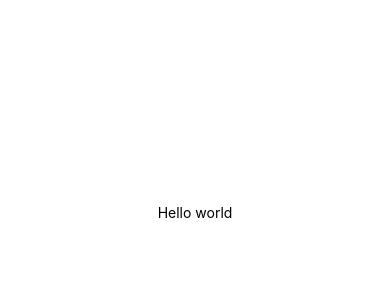
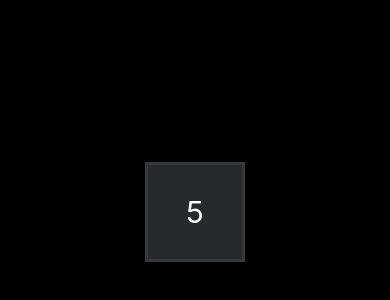
Before and after one commit to calm1205/triple-three-native, a React Native app: screen / in a window 390 px wide. Shown: the part 210-510 px from the top of the page. Built offline with nearby package versions, Linux system fonts and the light colour scheme.

Commit message:
make Square components

```diff
--- a/App.tsx
+++ b/App.tsx
@@ -1,12 +1,11 @@
-import { StatusBar } from "expo-status-bar";
 import React from "react";
-import { StyleSheet, Text, View } from "react-native";
+import { StyleSheet, View } from "react-native";
+import { Square } from "./src/components/atoms/Square";
 
 export default function App() {
   return (
     <View style={styles.container}>
-      <Text>Hello world</Text>
-      <StatusBar style="auto" />
+      <Square number={5} />
     </View>
   );
 }
@@ -14,7 +13,7 @@ export default function App() {
 const styles = StyleSheet.create({
   container: {
     flex: 1,
-    backgroundColor: "#fff",
+    backgroundColor: "black",
     alignItems: "center",
     justifyContent: "center",
   },
--- /dev/null
+++ b/src/components/atoms/Square.tsx
@@ -0,0 +1,34 @@
+import React from "react";
+import { StyleSheet, Text, View } from "react-native";
+
+type BaseSquareProps = {
+  number: number;
+};
+
+export const Square: React.FC<BaseSquareProps> = ({ number }) => {
+  const multipleOfThree = number % 3 === 0;
+  return (
+    <View style={[styles.container, multipleOfThree && styles.error]}>
+      <Text style={styles.text}>{number}</Text>
+    </View>
+  );
+};
+
+const styles = StyleSheet.create({
+  container: {
+    width: 100,
+    height: 100,
+    backgroundColor: "#27292B",
+    borderWidth: 3,
+    borderColor: "#37383B",
+    alignItems: "center",
+    justifyContent: "center",
+  },
+  error: {
+    backgroundColor: "#FA8072",
+  },
+  text: {
+    fontSize: 30,
+    color: "white",
+  },
+});
```
